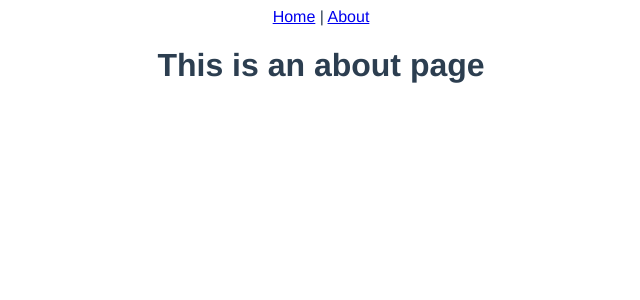
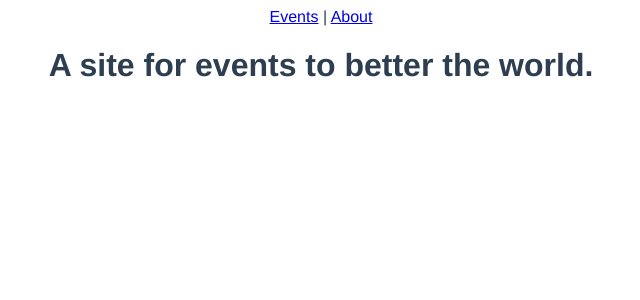
Before and after one commit to ASproson/real-world-vue, a Vue app in the folder real-world-vue/: page /about in a window 1280 px wide. Shown: the top 300 px of the page, without its empty margins (319-959 px from the left). Built offline with nearby package versions, Linux system fonts and the light colour scheme.

Commit message:
Completes lesson 4, Vue Router Essentials

```diff
--- a/real-world-vue/src/App.vue
+++ b/real-world-vue/src/App.vue
@@ -1,7 +1,7 @@
 <template>
   <div id="app">
     <div id="nav">
-      <router-link to="/">Home</router-link> |
+      <router-link to="/">Events</router-link> |
       <router-link to="/about">About</router-link>
     </div>
     <router-view />
--- a/real-world-vue/src/router/index.js
+++ b/real-world-vue/src/router/index.js
@@ -1,20 +1,17 @@
 import { createRouter, createWebHistory } from 'vue-router'
-import Home from '../views/Home.vue'
+import EventList from '../views/EventList.vue'
+import About from '../views/About.vue'
 
 const routes = [
   {
     path: '/',
-    name: 'home',
-    component: Home,
+    name: 'EventList',
+    component: EventList,
   },
   {
     path: '/about',
     name: 'about',
-    // route level code-splitting
-    // this generates a separate chunk (about.[hash].js) for this route
-    // which is lazy-loaded when the route is visited.
-    component: () =>
-      import(/* webpackChunkName: 'about' */ '../views/AboutView.vue'),
+    component: About,
   },
 ]
 
--- a/real-world-vue/src/views/AboutView.vue
+++ b/real-world-vue/src/views/About.vue
@@ -1,5 +1,5 @@
 <template>
   <div class="about">
-    <h1>This is an about page</h1>
+    <h1>A site for events to better the world.</h1>
   </div>
 </template>
--- a/real-world-vue/src/views/Home.vue
+++ b/real-world-vue/src/views/EventList.vue
@@ -10,7 +10,7 @@
 import EventCard from '@/components/EventCard.vue'
 
 export default {
-  name: 'HomeView',
+  name: 'EventList',
   components: {
     EventCard,
   },
```
